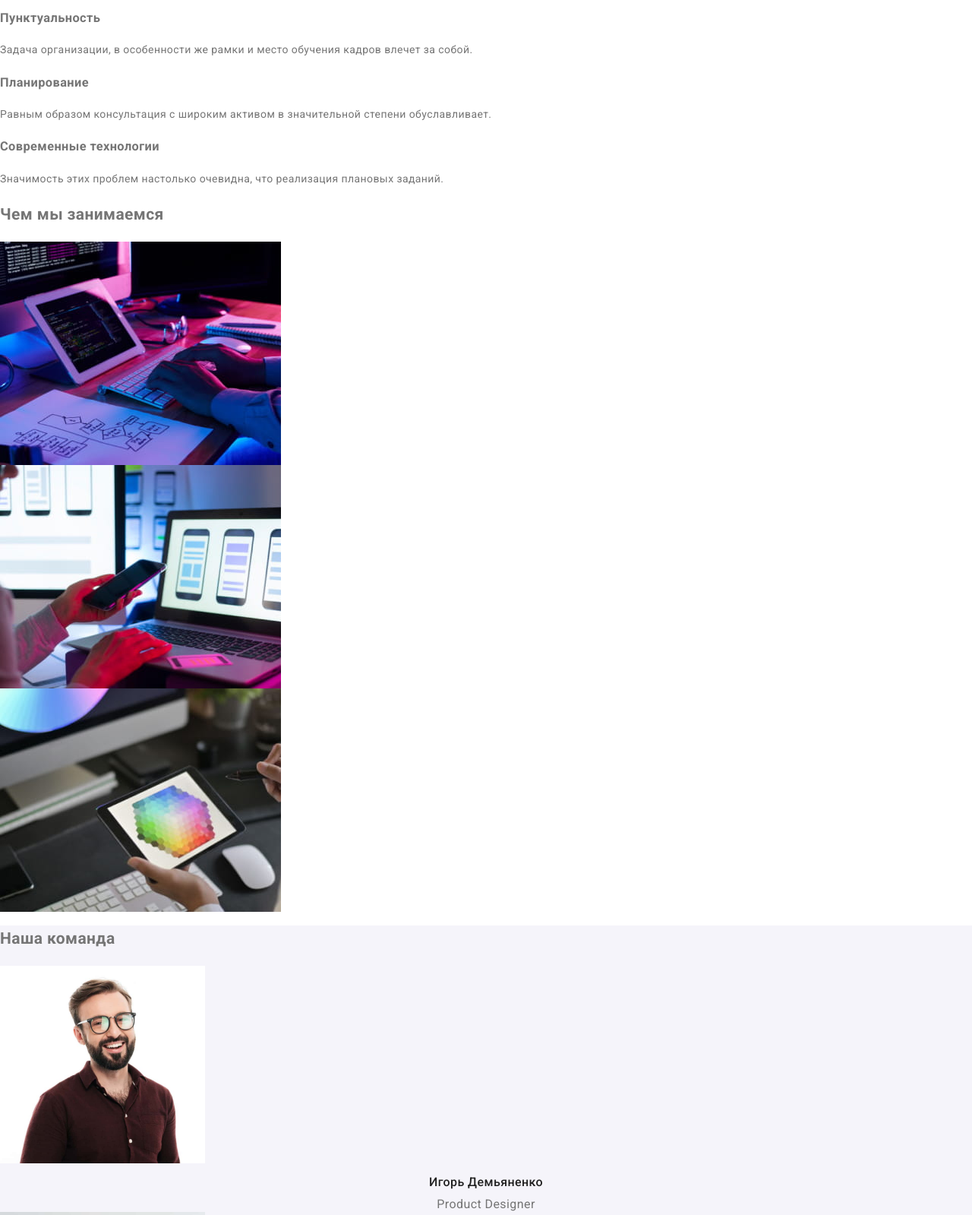
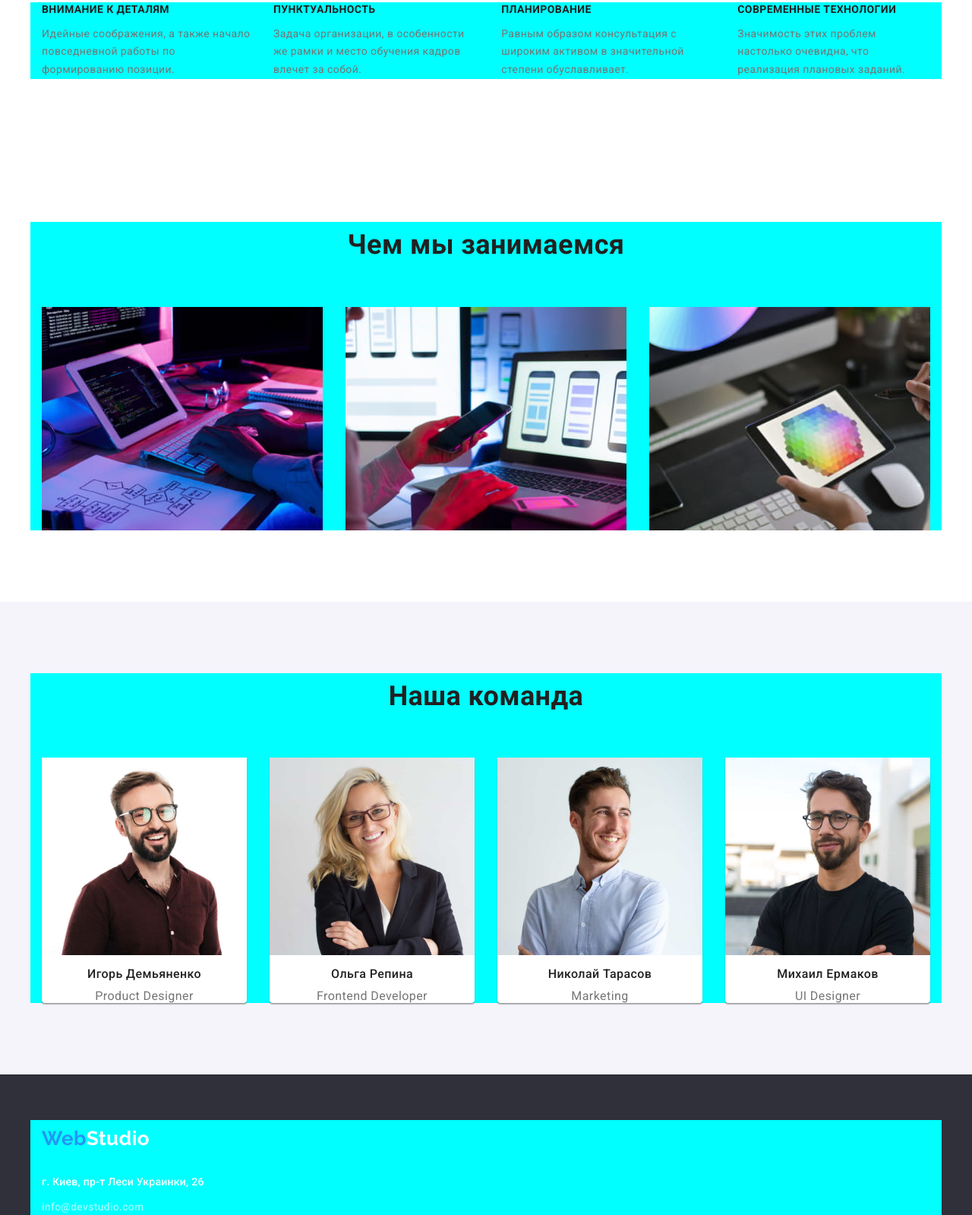
Before and after one commit to Tatiana37/goit-markup-hw-03, a plain HTML site: page index.html in a window 1280 px wide. Shown: the part 972-2571 px from the top of the page at 76% size. Drawn offline with nearby package versions, Linux system fonts and the light colour scheme.

Commit message:
Update index.html
добавляет соответствующие классы

```diff
--- a/index.html
+++ b/index.html
@@ -27,8 +27,8 @@
                         <ul class="list auth-nav ">
                             <li class="item"><a class="link" href="mailto:info@devstudio.com">info@devstudio.com</a></li>
                             <li class="item"><a class="link" href="tel:+380961111111">+38 096 111 11 11</a></li>
-                        </ul>
-                    </div>
+                        </ul></div>
+
                 </header>
                 <!-- Основной контент -->
             <main class="">
@@ -39,87 +39,91 @@
                 </section>
 
                  <!-- Особенности -->
-                <section>
+                <section class="block">
+                    <div class="container">
                     <h2 class="visually-hidden">особенности</h2>
-                        <ul class="list">
-                            <li>
-                                <h3 class="accent">Внимание к деталям</h3>
-                                <p>Идейные соображения, а также начало повседневной работы по формированию позиции.</p>
+                        <ul class="accent list">
+                            <li class="accent-item">
+                                <h3 class="accent-title">Внимание к деталям</h3>
+                                <p class="accent-paragraph">Идейные соображения, а также начало повседневной работы по формированию позиции.</p>
                             </li>
-                            <li>
-                                <h3 class="accent">Пунктуальность</h3>
-                                <p>Задача организации, в особенности же рамки и место обучения кадров влечет за собой.</p>
+                            <li class="accent-item">
+                                <h3 class="accent-title">Пунктуальность</h3>
+                                <p class="accent-paragraph">Задача организации, в особенности же рамки и место обучения кадров влечет за собой.</p>
                             </li>
-                            <li>
-                                <h3 class="accent">Планирование</h3>
-                                <p>Равным образом консультация с широким активом в значительной степени обуславливает.</p>
+                            <li class="accent-item">
+                                <h3 class="accent-title">Планирование</h3>
+                                <p class="accent-paragraph">Равным образом консультация с широким активом в значительной степени обуславливает.</p>
                             </li>
-                            <li>
-                                <h3 class="accent">Современные технологии</h3>
-                                <p>Значимость этих проблем настолько очевидна, что реализация плановых заданий.</p>
+                            <li class="accent-item">
+                                <h3 class="accent-title">Современные технологии</h3>
+                                <p class="accent-paragraph">Значимость этих проблем настолько очевидна, что реализация плановых заданий.</p>
                             </li>
-                        </ul>
+                        </ul></div>
                 </section>
                  <!-- Примеры -->
-                <section>
-                    <h2 class="caption">Чем мы занимаемся</h2>
-                    <ul class="list">
-                        <li>
+                <section class="block">
+                    <div class="container ">
+                    <h2 class="doing-title">Чем мы занимаемся</h2>
+                    <ul class="list doing-list grid ">
+                        <li class="doing-item grid-item">
                             <img src="./images/img1.jpg"
                                 alt="планшет с автономной клавиатурой, схема на листе А4 рядом"
                                 width="370" />
 
                         </li>
-                        <li>
+                        <li class="doing-item grid-item">
                             <img src="./images/img2.jpg"
                                 alt="серый ноутбук с изображением трех телефонов на экране"
                                 width="370" />
                         </li>
 
-                        <li>
+                        <li class="doing-item grid-item">
                             <img src="./images/img3.jpg"
                                 alt="в руках планшет с изображением цветного шестиугольника на фоне рабочего стола с компьютером"
                                 width="370" />
                         </li>
-                    </ul>
+                    </ul></div>
                 </section>
                  <!-- Команда -->
-                <section class="second-bg">
-                    <h2 class="caption">Наша команда</h2>
-                    <ul class="list">
-                        <li>
+                <section class="second-bg block ">
+                    <div class="container">
+                    <h2 class="caption-title">Наша команда</h2>
+                    <ul class="list caption-list grid">
+                        <li class="caption-item grid-item">
                             <img src="./images/photo1.jpg"
                                 alt="фотография Игорь Демьяненко Product Designer"
                                 width="270"/>
                             <h3 class="caption-member">Игорь Демьяненко</h3>
                             <p class="member-position">Product Designer</p>
                         </li>
-                        <li>
+                        <li class="caption-item grid-item">
                             <img src="./images/photo2.jpg"
                                 alt="фотография Ольга Репина Frontend Developer"
                                 width="270"/>
                             <h3 class="caption-member">Ольга Репина</h3>
                             <p class="member-position">Frontend Developer</p>
                         </li>
-                        <li>
+                        <li class="caption-item grid-item">
                             <img src="./images/photo3.jpg"
                                 alt="фотография Николай Тарасов Marketing"
                                 width="270"/>
                             <h3 class="caption-member">Николай Тарасов</h3>
                             <p class="member-position">Marketing</p>
                         </li>
-                        <li>
+                        <li class="caption-item grid-item">
                             <img src="./images/photo4.jpg"
                                 alt="фотография Михаил Ермаков UI Designer"
                                 width="270"/>
                             <h3 class="caption-member">Михаил Ермаков</h3>
                             <p class="member-position">UI Designer</p>
                         </li>
-                    </ul>
+                    </ul></div>
                 </section>
             </main>
                  <!-- Подвал -->
-                <footer class="darck-bg">
+                <footer class="bottom darck-bg">
+                    <div class="container">
                 <a class="webstudio" href=""><span class="web">Web</span>Studio</a>
                     <address>
                         <ul class="list">
@@ -127,7 +131,7 @@
                             <li class="address-item-det"><a class="link" href="mailto:info@devstudio.com">info@devstudio.com</a></li>
                             <li class="address-item-det"><a class="link" href="tel:+380961111111">+38 096 111 11 11</a></li>
                         </ul>
-                    </address>
+                    </address></div>
                 </footer>
 
 
```
